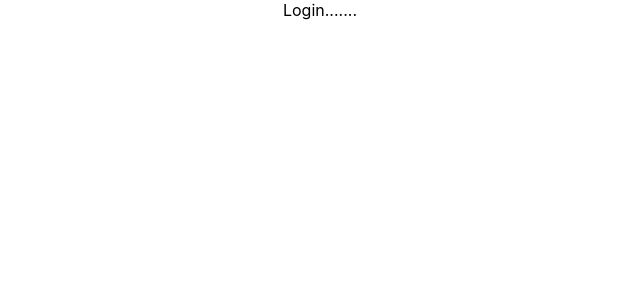
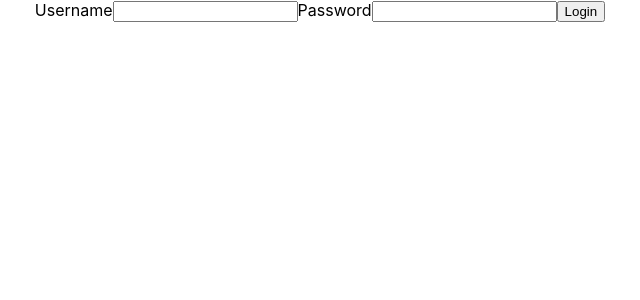
Before and after one commit to barakaVictor/team-166, a React (Create React App) app: page /login in a window 1280 px wide. Shown: the top 300 px of the page, without its empty margins (320-960 px from the left). Built offline with nearby package versions, Linux system fonts and the light colour scheme.

Commit message:
ft(login): implement login ui structure

```diff
--- a/src/app/components/auth/login/Login.js
+++ b/src/app/components/auth/login/Login.js
@@ -1,9 +1,43 @@
-import React from 'react';
+import React, { useState } from 'react';
+import './Login.css';
 
-const Login = () => (
-        <>
-        Login.......
-        </>
-);
+const Login = () => {
+  const [username, setUsername] = useState('');
+  const [password, setPassword] = useState('');
+  const [loading, setLoading] = useState(false);
+
+  const submitCredentials = (e) => {
+    e.preventDefault();
+    setLoading(true);
+    console.log(`${username}@${password}`);
+  };
+
+  return (
+        <div className='login-form-wrapper'>
+            <form onSubmit = {(e) => submitCredentials(e)}>
+                <label htmlFor='username'>Username</label>
+                <input
+                    type='text'
+                    className='form-control'
+                    id='username'
+                    value = {username}
+                    onChange={(e) => setUsername(e.target.value)} />
+                <label htmlFor='password'>Password</label>
+                <input
+                    type='password'
+                    id='password'
+                    className='form-control'
+                    value = {password}
+                    onChange={(e) => setPassword(e.target.value)} />
+                <button
+                    type='submit'
+                    className='btn btn-primary'
+                    disabled= {loading}>
+                        Login
+                </button>
+            </form>
+        </div>
+  );
+};
 
 export default Login;
```
